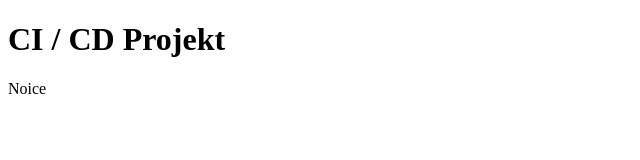
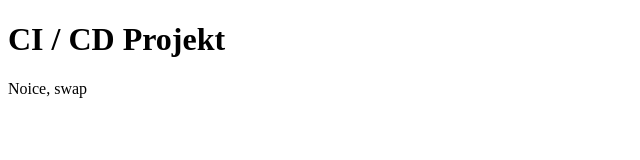
Before and after one commit to JonasRegener/AngularCICD, a plain HTML site: page index.html in a window 1280 px wide. Shown: the full height of the page, 0-640 px from the left. Drawn offline with Linux system fonts and the light colour scheme.

Commit message:
test auto upload

```diff
--- a/index.html
+++ b/index.html
@@ -9,7 +9,7 @@
 <body>
     <h1> CI / CD Projekt</h1>
     <div>
-        <span> Noice</span>
+        <span> Noice, swap</span>
     </div>
 </body>
 </html>
```
